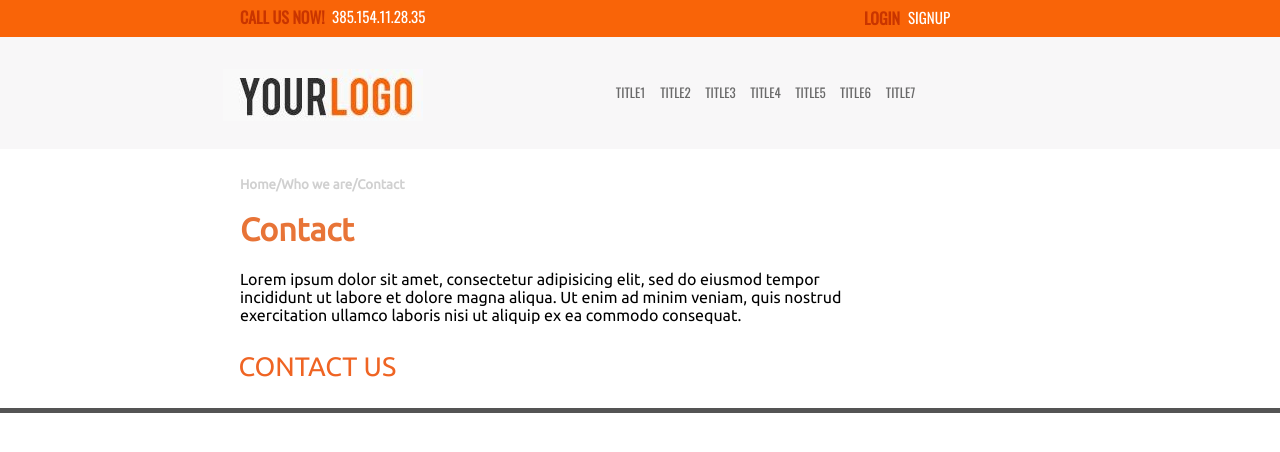
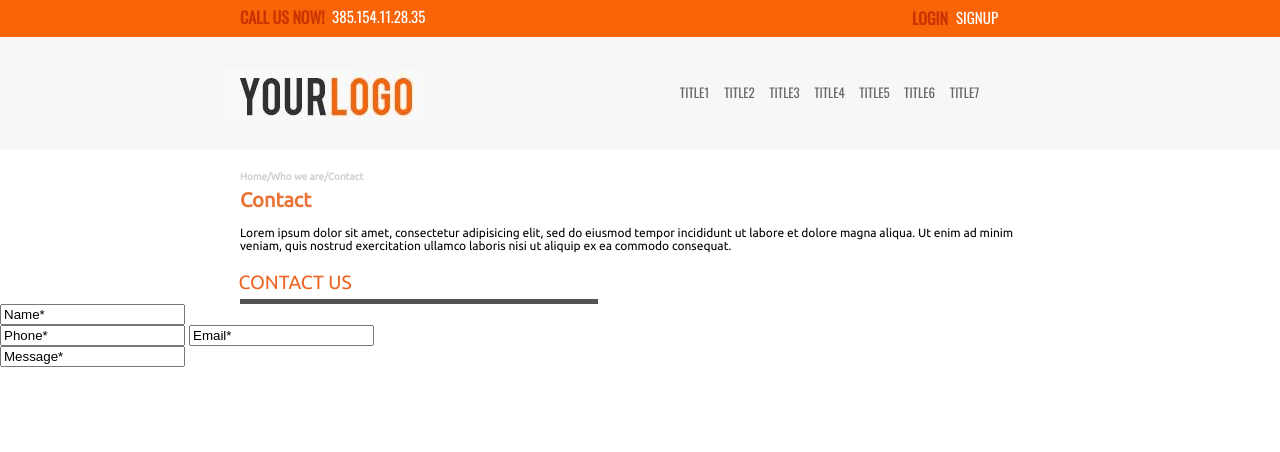
Before and after one commit to lizzareyes13/skilltest-lizza, a plain HTML site: page index.html in a window 1280 px wide. Drawn offline with nearby package versions, Linux system fonts and the light colour scheme.

Commit message:
contact form

```diff
--- a/index.html
+++ b/index.html
@@ -1,6 +1,7 @@
 <!DOCTYPE html>
 <html>
   <head>
+    <script src="https://use.fontawesome.com/222247ec23.js"></script>
     <meta name="viewport" content="width=device-width, initial-scale=1">
     <meta charset="utf-8">
     <title>skilltest</title>
@@ -119,9 +120,21 @@
         <p>Lorem ipsum dolor sit amet, consectetur adipisicing elit, sed do eiusmod tempor incididunt ut labore et dolore magna aliqua. Ut enim ad minim veniam, quis nostrud exercitation ullamco laboris nisi ut aliquip ex ea commodo consequat.</p>
       </div>
 
+      <!-- contact form -->
       <div class="contact-form">
         <p>CONTACT US</p>
         <div id="hr-line"></div>
+        <div class="name-input">
+          <input type="text" value="Name*">
+        </div>
+        <div class="phone-email-input">
+          <input type="text" value="Phone*">
+          <input type="text" value="Email*">
+        </div>
+        <div class="message-input">
+          <input type="text" value="Message*">
+        </div>
       </div>
+
   </body>
 </html>
--- a/style.css
+++ b/style.css
@@ -30,7 +30,7 @@
 .login-signup{
   color: white;
   font-family: 'Oswald', sans-serif;
-  margin-left: 15rem;
+  margin-left: 18rem;
 }
 .login-signup h5{
   margin-left: 39rem;
@@ -70,7 +70,7 @@
   padding: 0;
   display: flex;
   margin-top: -3rem;
-  margin-left: 38rem;
+  margin-left: 42rem;
   font-size: 13px;
 }
 #menu ul{
@@ -125,6 +125,7 @@
   margin-left: 15rem;
   font-family: 'Ubuntu', sans-serif;
   color: #D0D0D0;
+  font-size: 12px;
 }
 #home-tab:hover{
   color: #9A9A9A;
@@ -146,17 +147,19 @@
   word-wrap: break-word;
   margin-left: 15rem;
   margin-top: -1.5rem;
-  width: 50%;
+  width: 49rem;
   font-family: 'Ubuntu', sans-serif;
 
 }
 .contact-info h1{
   color: #E87437;
   cursor: default;
+  font-size: 20px;
 }
 
 .contact-info p{
   cursor: default;
+  font-size: 12px;
 }
 
 /***************************************************************************/
@@ -165,11 +168,13 @@
   font-family: 'Ubuntu', sans-serif;
   color: #EF6423;
   margin-left: 14.9rem;
-  font-size: 1.67rem;
+  font-size: 1.2rem;
 }
 #hr-line{
   margin: 0;
-  width: 100%;
+  margin-left: 15rem;
+  margin-top: -0.85rem;
+  width: 28%;
   height: 5px;
   background-color: #545454;
 }
```
